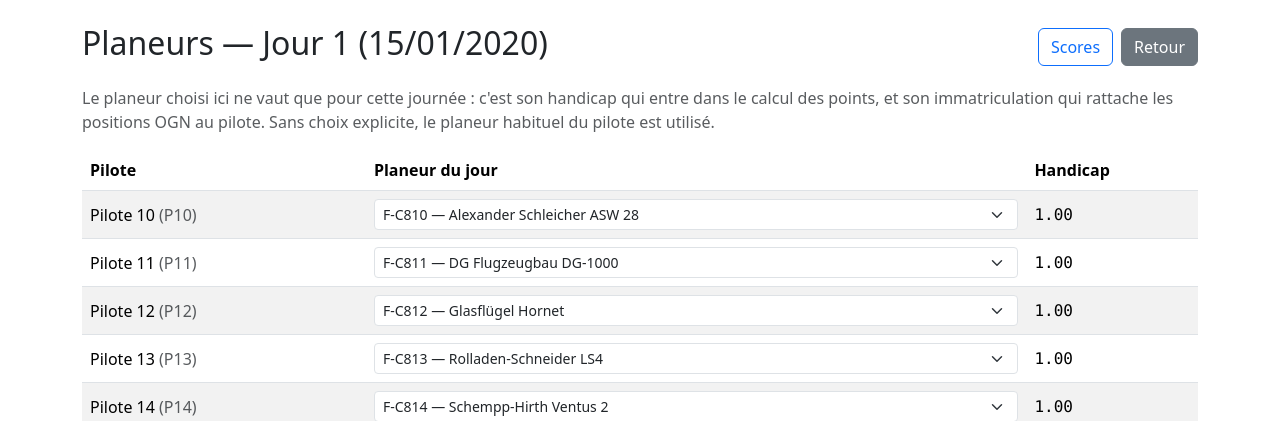
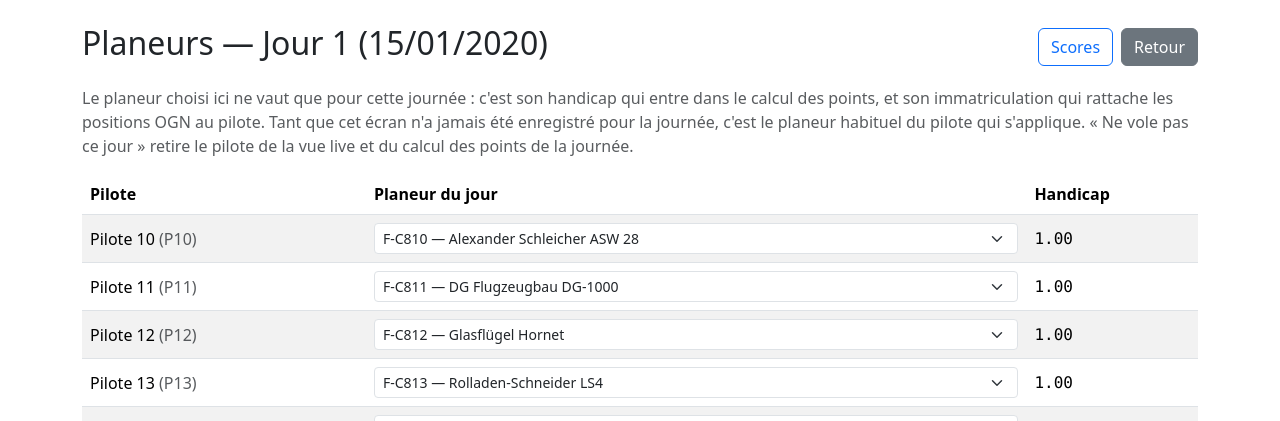
Before and after one commit to Cym-Developpement/gliderChampionship, a Laravel app: page /admin/days/1/assignments in a window 1280 px wide. Shown: the part 56-477 px from the top of the page. Run offline with Laravel 12, Linux system fonts and the light colour scheme; a user stored in the database is signed in; data comes from the database, SQL or seed files in the repository; tables that the repository leaves empty hold one stand-in row (values such as "Sample post").

Commit message:
fix: rend effective la désaffectation d'un planeur
Désaffecter supprimait la ligne d'affectation. Or son absence signifiait
« rien décidé » et déclenchait le repli sur l'association globale : le
pilote retrouvait aussitôt son planeur habituel. Le modèle ne
distinguait pas « rien décidé » de « décidé qu'il ne vole pas ».

participant_id devient facultatif et une ligne est écrite dans tous les
cas, ce qui donne trois états : aucune ligne (planeur habituel), ligne
avec planeur (planeur du jour), ligne sans planeur (ne vole pas).

Le pilote déclaré non volant marquait encore ses points, alors que
l'interface annonçait le contraire : computePilotDayScore renvoie
désormais 0. La règle est restreinte au cas explicite, sinon une
compétition n'utilisant jamais cet écran verrait tous ses scores tomber
à zéro.

```diff
--- a/app/Http/Controllers/Admin/CompetitionDayController.php
+++ b/app/Http/Controllers/Admin/CompetitionDayController.php
@@ -112,24 +112,20 @@ class CompetitionDayController extends Controller
         $cleared = 0;
 
         foreach ($data['assignments'] ?? [] as $pilotId => $participantId) {
-            if (empty($participantId)) {
-                DayAssignment::where('competition_day_id', $day->id)
-                    ->where('pilot_id', $pilotId)
-                    ->delete();
-                $cleared++;
-                continue;
-            }
-
+            // Une ligne est écrite dans tous les cas, y compris sans planeur :
+            // supprimer la ligne relancerait le repli sur l'association
+            // globale et la désaffectation resterait sans effet.
             DayAssignment::updateOrCreate(
                 ['competition_day_id' => $day->id, 'pilot_id' => $pilotId],
-                ['participant_id' => $participantId]
+                ['participant_id' => $participantId ?: null]
             );
-            $kept++;
+
+            empty($participantId) ? $cleared++ : $kept++;
         }
 
         // Le handicap ayant pu changer, les scores provisoires du jour bougent.
         $message = "Affectations enregistrées : {$kept} pilote(s) avec planeur";
-        $message .= $cleared > 0 ? ", {$cleared} sans affectation." : '.';
+        $message .= $cleared > 0 ? ", {$cleared} ne volant pas ce jour-là." : '.';
 
         return redirect()->route('admin.days.assignments', $day)->with('success', $message);
     }
--- a/app/Models/Pilot.php
+++ b/app/Models/Pilot.php
@@ -47,6 +47,23 @@ class Pilot extends Model
     }
 
     /**
+     * Le pilote est-il engagé cette journée-là ?
+     *
+     * Faux uniquement lorsqu'une affectation existe et ne désigne aucun
+     * planeur : c'est une décision explicite. L'absence d'affectation reste
+     * un défaut, pas un forfait — sans quoi une compétition qui n'utilise
+     * jamais cet écran verrait tous ses pilotes exclus.
+     */
+    public function fliesOnDay(CompetitionDay $day): bool
+    {
+        $assignment = DayAssignment::where('competition_day_id', $day->id)
+            ->where('pilot_id', $this->id)
+            ->first();
+
+        return !($assignment && $assignment->participant_id === null);
+    }
+
+    /**
      * Planeur du pilote pour une journée donnée.
      *
      * L'affectation du jour prime ; à défaut on retombe sur l'association
@@ -63,7 +80,10 @@ class Pilot extends Model
                 ->with('participant')
                 ->first();
 
-            if ($assignment && $assignment->participant) {
+            // Une ligne existe : elle fait foi, y compris lorsqu'elle ne
+            // désigne aucun planeur — le pilote ne vole pas ce jour-là.
+            // Sans ligne du tout, on retombe sur l'association globale.
+            if ($assignment) {
                 return $assignment->participant;
             }
         }
--- a/app/Services/ScoringService.php
+++ b/app/Services/ScoringService.php
@@ -160,6 +160,12 @@ class ScoringService
             ?? '(DISTANCE_TURNPOINT * BASE) / COEF_PLANEUR';
         $base = (float) (Setting::get('scoring_base', $comp->id) ?? 100);
 
+        // Pilote explicitement déclaré non volant ce jour-là : aucun point,
+        // même si des balises avaient été validées avant la décision.
+        if (!$pilot->fliesOnDay($day)) {
+            return 0;
+        }
+
         // Handicap du planeur affecté ce jour-là, à défaut celui du planeur
         // associé sur toute la compétition.
         $participant = $pilot->participantForDay($day, $comp->id);
--- a/resources/views/admin/days/assignments.blade.php
+++ b/resources/views/admin/days/assignments.blade.php
@@ -16,7 +16,9 @@
 <p class="text-muted">
     Le planeur choisi ici ne vaut que pour cette journée : c'est son handicap qui entre
     dans le calcul des points, et son immatriculation qui rattache les positions OGN au pilote.
-    Sans choix explicite, le planeur habituel du pilote est utilisé.
+    Tant que cet écran n'a jamais été enregistré pour la journée, c'est le planeur habituel
+    du pilote qui s'applique. « Ne vole pas ce jour » retire le pilote de la vue live et du
+    calcul des points de la journée.
 </p>
 
 <form action="{{ route('admin.days.updateAssignments', $day) }}" method="POST">
@@ -42,7 +44,7 @@
                     <td style="min-width:22rem">
                         <select name="assignments[{{ $pilot->id }}]" class="form-select form-select-sm"
                                 data-handicaps-target="handicap-{{ $pilot->id }}">
-                            <option value="">— aucun planeur —</option>
+                            <option value="">— ne vole pas ce jour —</option>
                             @foreach($gliders as $glider)
                                 <option value="{{ $glider->id }}"
                                         data-handicap="{{ number_format((float) $glider->handicap, 2) }}"
```
Also changed, not shown: database/migrations/2026_07_27_140000_make_participant_nullable_on_day_assignments.php (added).
